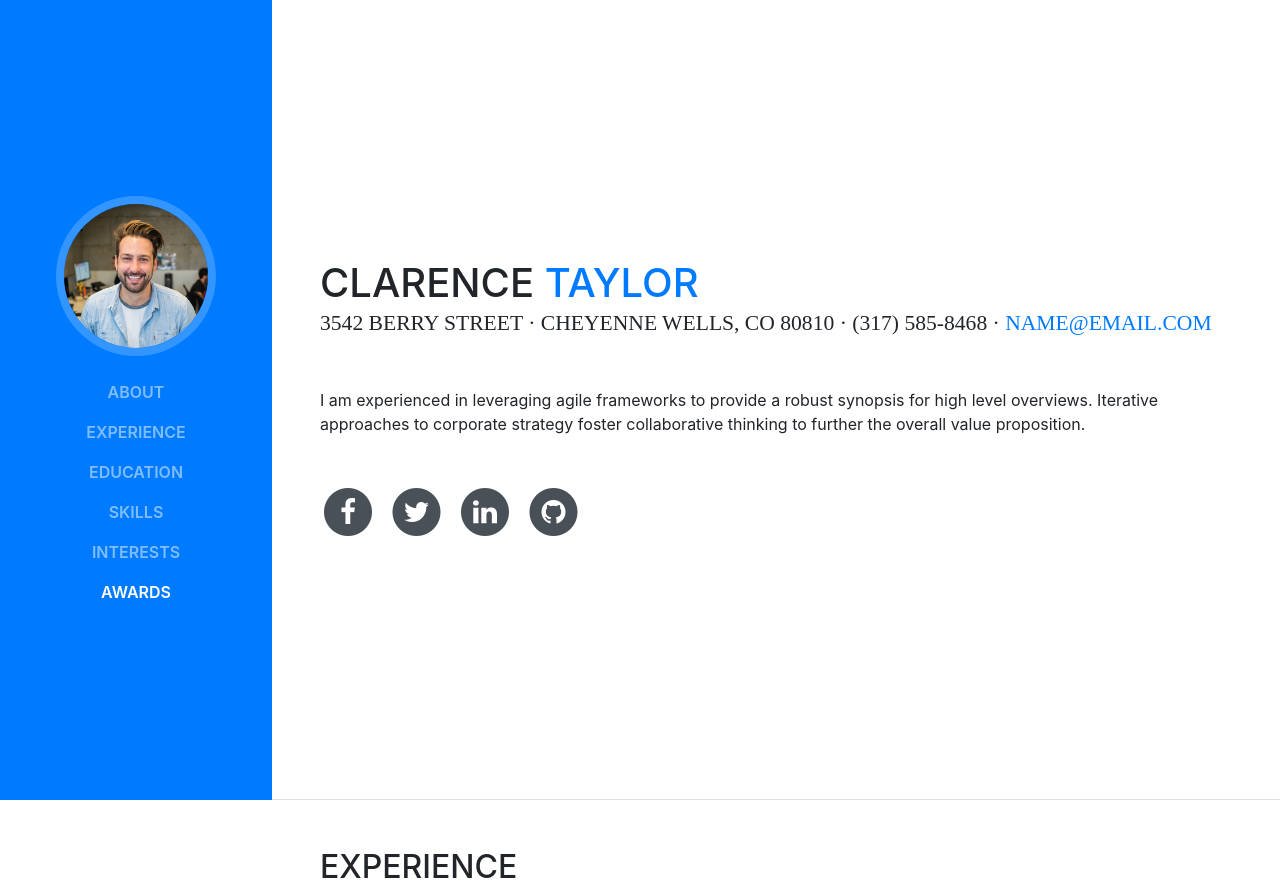
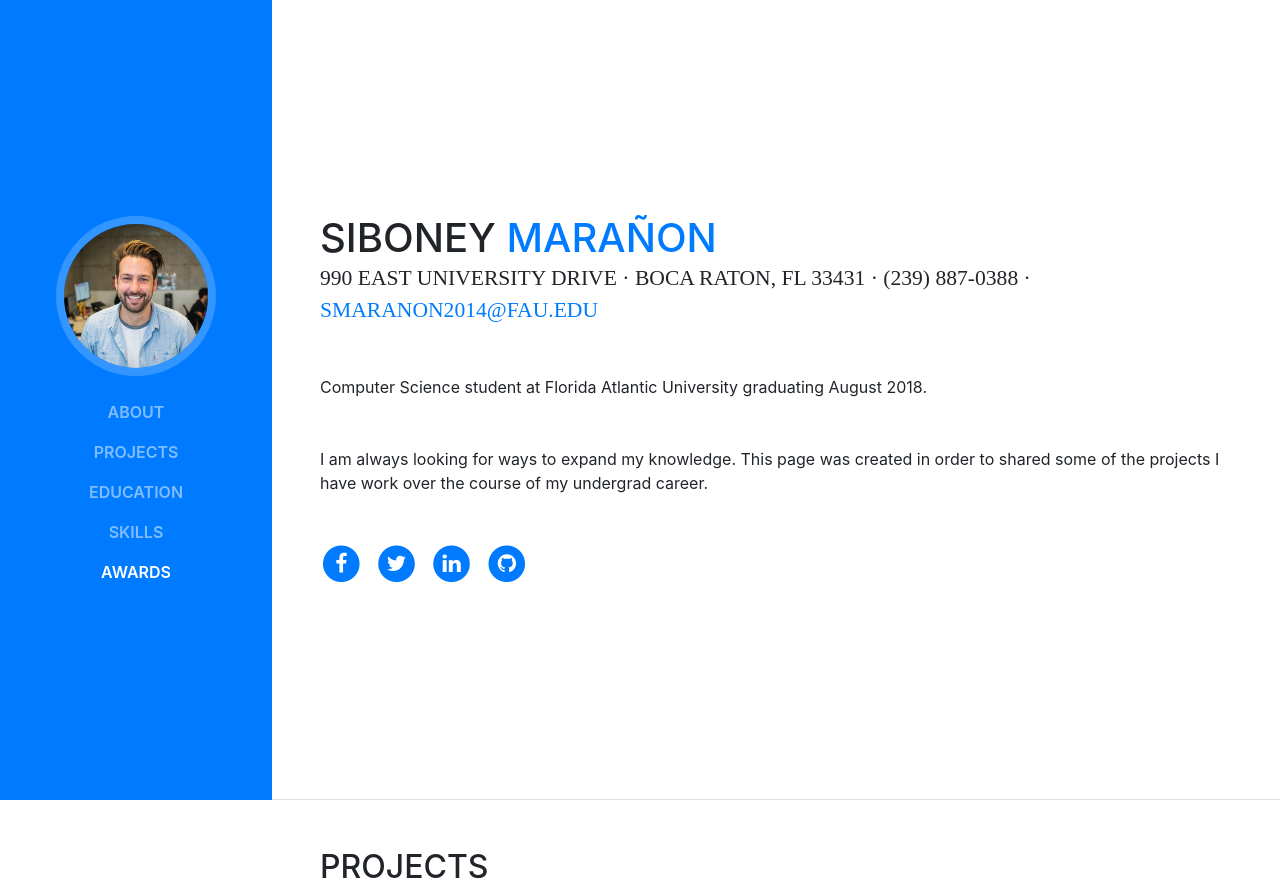
Before and after one commit to smaranon/portafolio, a website with bundled scripts: page index.html in a window 1280 px wide. Shown: the top 889 px of the page. Built offline with nearby package versions, Linux system fonts and the light colour scheme; a web font is replaced by a local one.

Commit message:
Edited index file with my info

```diff
--- a/index.html
+++ b/index.html
@@ -8,7 +8,7 @@
     <meta name="description" content="">
     <meta name="author" content="">
 
-    <title>Resume - Start Bootstrap Theme</title>
+    <title>Siboney's Portafolio</title>
 
     <!-- Bootstrap core CSS -->
     <link href="vendor/bootstrap/css/bootstrap.min.css" rel="stylesheet">
@@ -29,12 +29,13 @@
 
     <nav class="navbar navbar-expand-lg navbar-dark bg-primary fixed-top" id="sideNav">
       <a class="navbar-brand js-scroll-trigger" href="#page-top">
-        <span class="d-block d-lg-none">Start Bootstrap</span>
+        <span class="d-block d-lg-none">PORTAFOLIO</span>
         <span class="d-none d-lg-block">
           <img class="img-fluid img-profile rounded-circle mx-auto mb-2" src="img/profile.jpg" alt="">
         </span>
       </a>
-      <button class="navbar-toggler" type="button" data-toggle="collapse" data-target="#navbarSupportedContent" aria-controls="navbarSupportedContent" aria-expanded="false" aria-label="Toggle navigation">
+      <button class="navbar-toggler" type="button" data-toggle="collapse" data-target="#navbarSupportedContent"
+              aria-controls="navbarSupportedContent" aria-expanded="false" aria-label="Toggle navigation">
         <span class="navbar-toggler-icon"></span>
       </button>
       <div class="collapse navbar-collapse" id="navbarSupportedContent">
@@ -43,7 +44,7 @@
             <a class="nav-link js-scroll-trigger" href="#about">About</a>
           </li>
           <li class="nav-item">
-            <a class="nav-link js-scroll-trigger" href="#experience">Experience</a>
+            <a class="nav-link js-scroll-trigger" href="#projects">Projects</a>
           </li>
           <li class="nav-item">
             <a class="nav-link js-scroll-trigger" href="#education">Education</a>
@@ -51,9 +52,9 @@
           <li class="nav-item">
             <a class="nav-link js-scroll-trigger" href="#skills">Skills</a>
           </li>
-          <li class="nav-item">
+          <!--<li class="nav-item">
             <a class="nav-link js-scroll-trigger" href="#interests">Interests</a>
-          </li>
+          </li>-->
           <li class="nav-item">
             <a class="nav-link js-scroll-trigger" href="#awards">Awards</a>
           </li>
@@ -65,13 +66,16 @@
 
       <section class="resume-section p-3 p-lg-5 d-flex d-column" id="about">
         <div class="my-auto">
-          <h1 class="mb-0">Clarence
-            <span class="text-primary">Taylor</span>
+          <h1 class="mb-0">Siboney
+            <span class="text-primary">Marañon</span>
           </h1>
-          <div class="subheading mb-5">3542 Berry Street · Cheyenne Wells, CO 80810 · (317) 585-8468 ·
-            <a href="mailto:name@email.com">name@email.com</a>
+          <div class="subheading mb-5">990 East University Drive · Boca Raton, FL 33431 · (239) 887-0388 ·
+            <a href="mailto:smaranon@fau.edu">smaranon2014@fau.edu</a>
           </div>
-          <p class="mb-5">I am experienced in leveraging agile frameworks to provide a robust synopsis for high level overviews. Iterative approaches to corporate strategy foster collaborative thinking to further the overall value proposition.</p>
+          <p class="mb-5">Computer Science student at Florida Atlantic University graduating August 2018.</p>
+            <p class="mb-5">I am always looking for ways to expand my knowledge. This page was created in order to
+            shared some of the projects I have work over the course of my undergrad career.</p>
+            <p class="mb"
           <ul class="list-inline list-social-icons mb-0">
             <li class="list-inline-item">
               <a href="#">
@@ -109,15 +113,18 @@
         </div>
       </section>
 
-      <section class="resume-section p-3 p-lg-5 d-flex flex-column" id="experience">
+      <section class="resume-section p-3 p-lg-5 d-flex flex-column" id="projects">
         <div class="my-auto">
-          <h2 class="mb-5">Experience</h2>
+          <h2 class="mb-5">Projects</h2>
 
           <div class="resume-item d-flex flex-column flex-md-row mb-5">
             <div class="resume-content mr-auto">
               <h3 class="mb-0">Senior Web Developer</h3>
               <div class="subheading mb-3">Intelitec Solutions</div>
-              <p>Bring to the table win-win survival strategies to ensure proactive domination. At the end of the day, going forward, a new normal that has evolved from generation X is on the runway heading towards a streamlined cloud solution. User generated content in real-time will have multiple touchpoints for offshoring.</p>
+              <p>Bring to the table win-win survival strategies to ensure proactive domination. At the end of the day,
+                going forward, a new normal that has evolved from generation X is on the runway heading towards a
+                streamlined cloud solution. User generated content in real-time will have multiple touchpoints for
+                offshoring.</p>
             </div>
             <div class="resume-date text-md-right">
               <span class="text-primary">March 2013 - Present</span>
```
